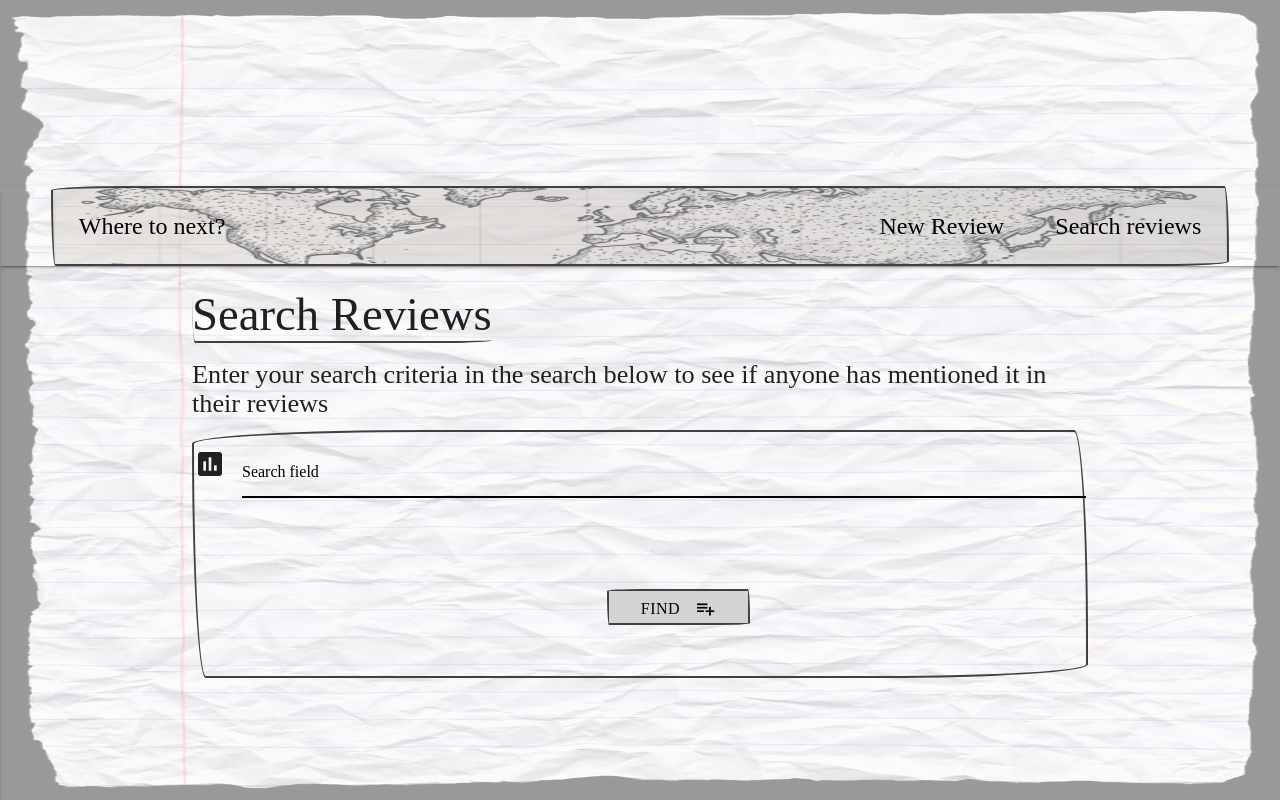
After one commit to SimonGeorgeNZ/Milestone_three, a Flask app: page /search_reviews in a window 1280 px wide. The commit adds this page. Run offline with Flask 2, Linux system fonts and the light colour scheme; some libraries are stand-ins or nearby versions; some web fonts are replaced.

```diff
--- a/app.py
+++ b/app.py
@@ -26,24 +26,14 @@ db_categories = ["accommodation", "attractions",
 exceptions = ["England", "Wales", "Scotland", "Northern Ireland", "TEST"]
 
 
-newest=mongo.db.title.find().sort("_id", -1).limit(6)
-country = mongo.db.cities.find()
-for x in newest:
-    city = x['city_name']
-    print(city)
-    country = mongo.db.cities.find_one({"city_name": city})
-    print(country)
-    review_id = x['_id']
-    print(review_id)
-
-
 
 
 @app.route('/')
 @app.route('/home')
-def newest():
-    newest=mongo.db.title.find().sort("_id", -1).limit(6)
-    return render_template('index.html', newest=newest)
+def home():
+    titles = list(mongo.db.title.find().sort("_id", -1).limit(6))
+    cities = list(mongo.db.cities.find())
+    return render_template('index.html', titles=titles, cities=cities)
 
 
 # --------------Countries-----------------#
@@ -485,19 +475,27 @@ def confirm_delete_all(title_id):
 #--------------------------Search---------------------------#
 
 
-@app.route('/search_countries')
-def search_countries():
-    return render_template('searchcountries.html')
+@app.route('/search_reviews')
+def search_reviews():
+    return render_template('searchreviews.html')
 
-@app.route('/country_search/', methods=['POST', 'GET'])
-def country_search():
-    input_country = request.form['country_name']
-    cities = mongo.db.cities.find({"country_name": input_country.lower()})
-    return render_template('results.html', cities=cities)
+@app.route('/review_search', methods=['POST', 'GET'])
+def review_search():
+    search = request.form['search']
+    find_country = mongo.db.countries.find_one({"country_name": search.lower()})
+    find_cities = mongo.db.cities.find({"country_name": search.lower()})
+    if search.lower() == find_country["country_name"]:
+        cities = mongo.db.cities.find({"country_name": search.lower()})
+        for c in cities:
+            names = c['city_name']
+        return render_template('results.html', country=find_country)
+    if search.lower() == find_cities["city_name"]:
+        for c in find_cities:
+            cities = c
+            print(cities)
+        return render_template('results.html', )
 
 
-#@app.route('/go_to_reviews/<review_id>')
-#def go_to_reviews(review_id):
 
 
 if __name__ == '__main__':
--- a/templates/base.html
+++ b/templates/base.html
@@ -13,11 +13,11 @@
   <header>
   <nav>
     <div class="nav-wrapper lined thin">
-      <a href="#" class="brand-logo">Where to next?</a>
+      <a href="{{url_for('home')}}" class="brand-logo">Where to next?</a>
       <a href="#" data-activates="mobile-demo" class="button-collapse"><i class="material-icons">menu</i></a>
       <ul id="nav-mobile" class="right hide-on-med-and-down">
         <li><a href="{{url_for('new_country')}}">New Review</a></li>
-        <li><a href="{{url_for('search_countries')}}">Search Countries</a></li>
+        <li><a href="{{url_for('search_reviews')}}">Search reviews</a></li>
       </ul>
       <ul class="side-nav" id="mobile-demo">
     <li><a href="{{url_for('new_country')}}">New Review</a></li>
--- a/templates/results.html
+++ b/templates/results.html
@@ -1,10 +1,6 @@
 {% extends 'base.html'%}
 {% block content %}
-{% for city in cities %}
-
-{{city.city_name}}
-
-{% endfor %}
+{{country.country_name}}
 
 
 {% endblock %}
--- /dev/null
+++ b/templates/searchreviews.html
@@ -0,0 +1,24 @@
+{% extends 'base.html'%}
+
+
+{% block content %}
+<h3 class="lined thin heading-box">Search Reviews</h3>
+
+<h5>Enter your search criteria in the search below to see if anyone has mentioned it in their reviews</h5>
+
+<form action="{{ url_for('review_search') }}" method="POST" class="lined thin col s12">
+    <div class="row">
+        <div class="input-field col s12">
+            <i class="material-icons prefix">poll</i>
+            <input id="search" name="search" type="text" class="validate" >
+            <label for="search">Search field</label>
+        </div>
+    </div>
+    <div class="center_btn">
+        <button class="lined thin btn waves-effect waves-light" type="validate">Find
+            <i class="material-icons right">playlist_add</i>
+        </button>
+    </div>
+</form>
+
+{% endblock %}
```
Also changed, not shown: templates/index.html (+7 -4 lines), templates/searchcountries.html (deleted, +0 -21 lines).
